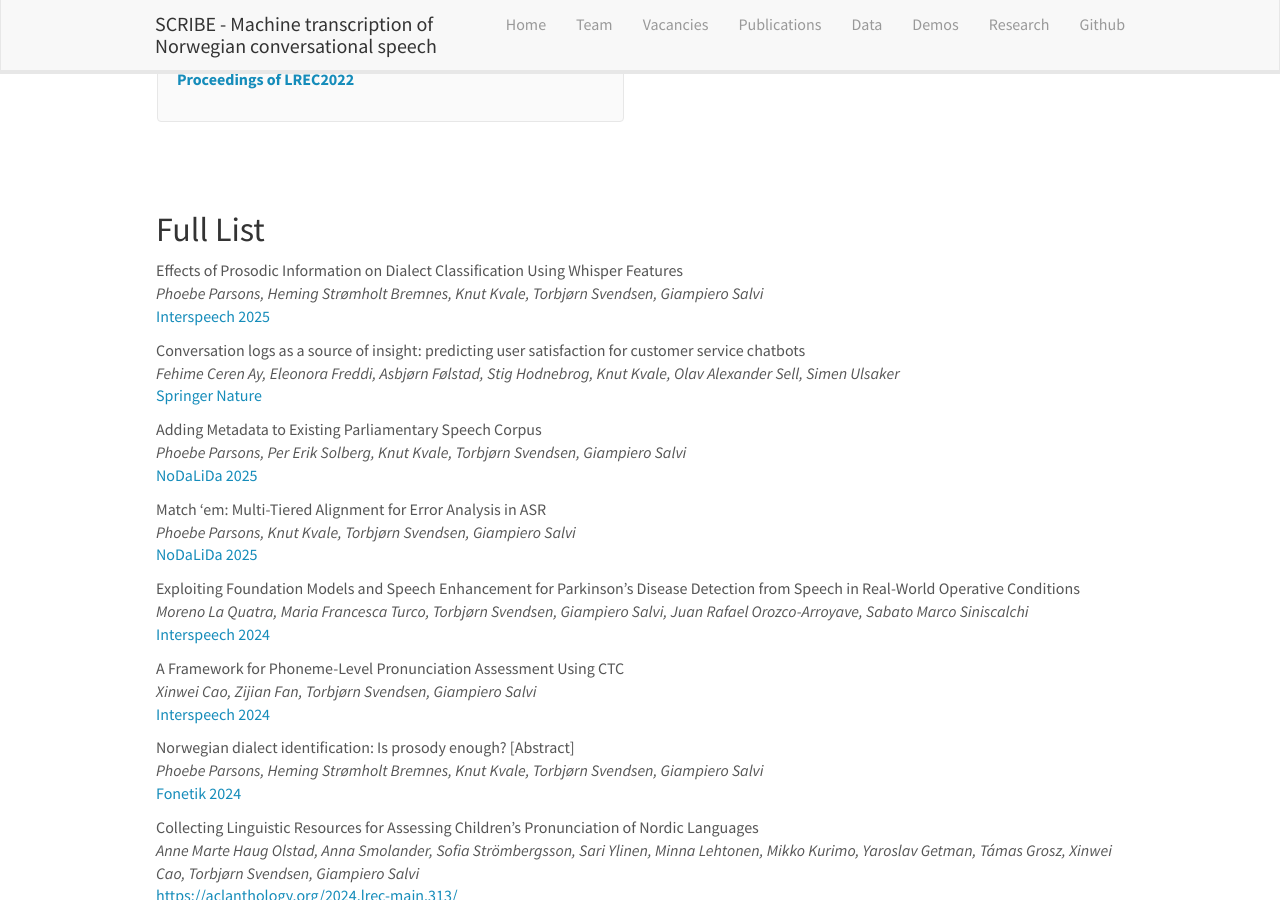
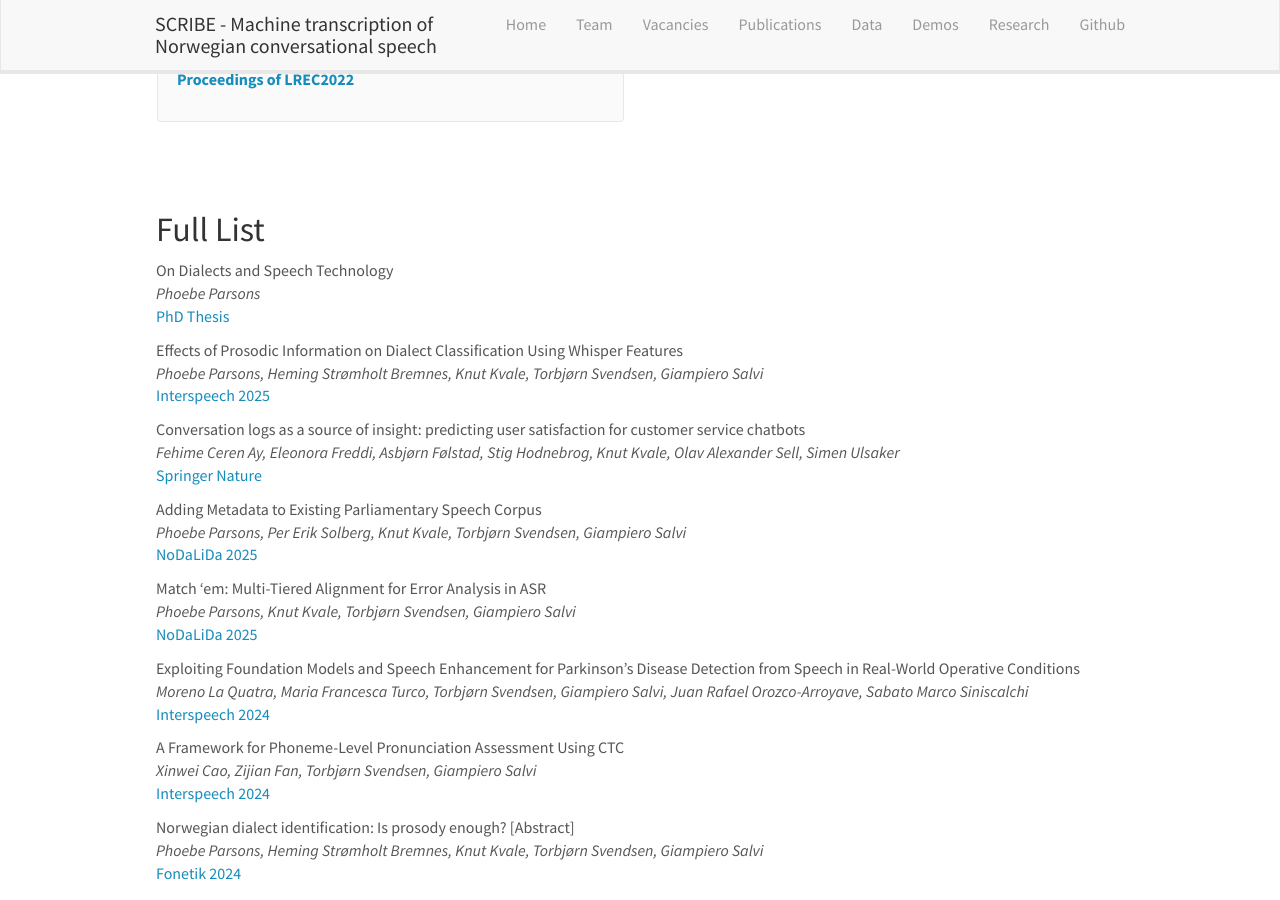
Before and after one commit to scribe-project/scribe-project.github.io, a Jekyll site: the page built from _pages/publications.md, in a window 1280 px wide and 900 px high, scrolled down 1524 px. Built offline with Jekyll 4.4.1, drawn with Linux system fonts in a browser that asks for light colours; nearby versions of some CDN libraries.

Commit message:
added Phoebe's PhD Thesis

```diff
--- a/_data/news.yml
+++ b/_data/news.yml
@@ -1,7 +1,7 @@
 # Note: it is not allowed to use ":" in the news text.
 
 - date: 18. Mar. 2026
-  headline: <b>Phoebe Parsons will defend her thesis <a href="https://www.ntnu.no/kalender/detaljer/-/event/1e2fe970-c50a-3d07-a332-16f6e5c9dde0">On Dialects and Speech Technology</a>!</b>
+  headline: <b>Phoebe Parsons will defend her thesis <a href="https://hdl.handle.net/11250/5510112">On Dialects and Speech Technology</a>!</b>
 - date: 26. Jun. 2025
   headline: <b>Two papers from the SCRIBE team accepted at <a href="https://www.kiv.zcu.cz/tsd2025/index.php">TSD 2025</a>! See you in Germany!</b>
 - date: 24. Jun. 2025
--- a/_data/publist.yml
+++ b/_data/publist.yml
@@ -1,3 +1,13 @@
+- title: "On Dialects and Speech Technology"
+  image:
+  description: PhD Thesis on dialect and technology.
+  authors: Phoebe Parsons
+  link:
+    url: https://hdl.handle.net/11250/5510112
+    display: PhD Thesis
+  highlight: 0
+  news2:
+
 - title: "Effects of Prosodic Information on Dialect Classification Using Whisper Features"
   image:
   description: An analysis of the effect of prosodic features on dialect classification based on ASR models.
```
